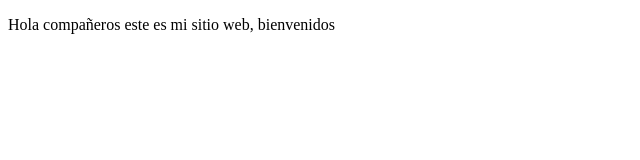
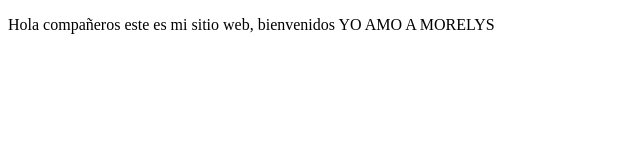
Before and after one commit to ciborgym/proyectoDemoCursoPrework, a plain HTML site: page index.html in a window 1280 px wide. Shown: the whole page, without its empty margins (0-640 px from the left). Drawn offline with Linux system fonts and the light colour scheme.

Commit message:
cambios agregue nombre Morelys

```diff
--- a/index.html
+++ b/index.html
@@ -9,6 +9,7 @@
 <body>
     <p>
         Hola compañeros este es mi sitio web, bienvenidos
+        YO AMO A MORELYS
     </p>
 
 </body>
```
